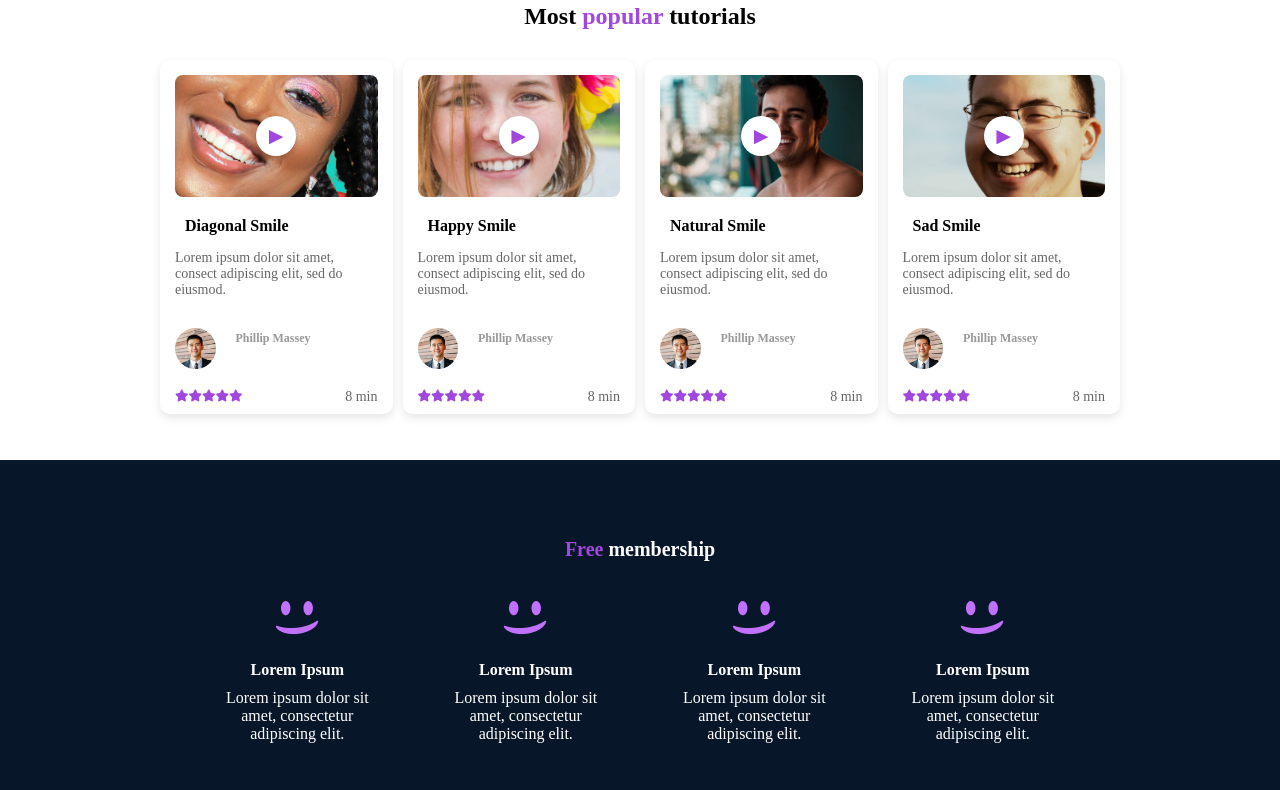
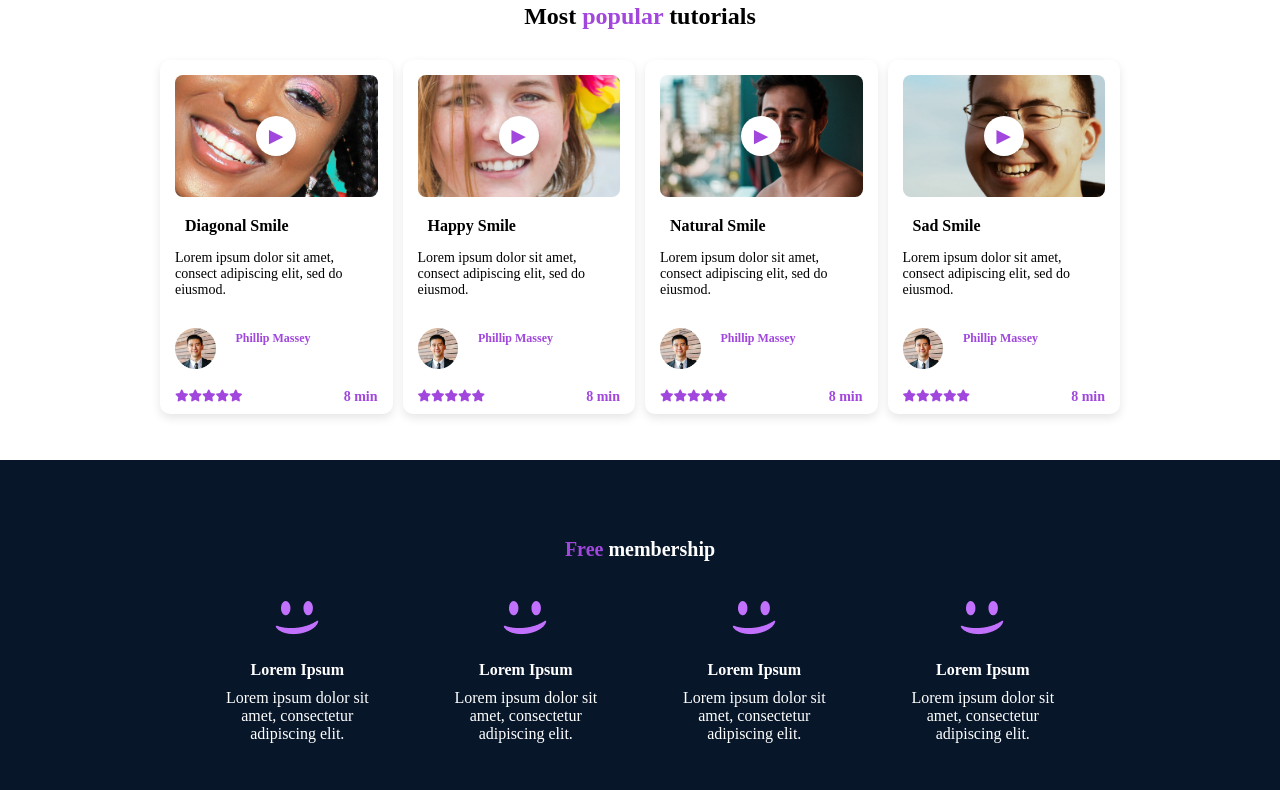
Before and after one commit to skidan007/alx_html_css, a plain HTML site: page css_advanced/index.html in a window 1280 px wide. Shown: the part 1101-1891 px from the top of the page. Drawn offline with Linux system fonts and the light colour scheme.

Commit message:
css advance

```diff
--- a/css_advanced/index.html
+++ b/css_advanced/index.html
@@ -96,10 +96,10 @@
               Lorem ipsum dolor sit amet, consect adipiscing elit, sed do
               eiusmod.
             </p>
-            <div class="card-footer">
+            <div class="card-footer highlight">
               <div class="card-footer-img">
                 <img src="images/avatar.png" alt="Phillip Massey" />
-                <h4>Phillip Massey</h4>
+                <h4 class="highlight">Phillip Massey</h4>
               </div>
               <div class="star">
                 <div><i class="fa-solid fa-star"></i></div>
@@ -107,7 +107,7 @@
                 <div><i class="fa-solid fa-star"></i></div>
                 <div><i class="fa-solid fa-star"></i></div>
                 <div><i class="fa-solid fa-star"></i></div>
-                <p>8 min</p>
+                <p class="highlight">8 min</p>
               </div>
             </div>
           </div>
@@ -125,7 +125,7 @@
             <div class="card-footer">
               <div class="card-footer-img">
                 <img src="images/avatar.png" alt="" />
-                <h4>Phillip Massey</h4>
+                <h4 class="highlight">Phillip Massey</h4>
               </div>
               <div class="star">
                 <div><i class="fa-solid fa-star"></i></div>
@@ -133,7 +133,7 @@
                 <div><i class="fa-solid fa-star"></i></div>
                 <div><i class="fa-solid fa-star"></i></div>
                 <div><i class="fa-solid fa-star"></i></div>
-                <p>8 min</p>
+                <p class="highlight">8 min</p>
               </div>
             </div>
           </div>
@@ -151,7 +151,7 @@
             <div class="card-footer">
               <div class="card-footer-img">
                 <img src="images/avatar.png" alt="Phillip" />
-                <h4>Phillip Massey</h4>
+                <h4 class="highlight">Phillip Massey</h4>
               </div>
               <div class="star">
                 <div><i class="fa-solid fa-star"></i></div>
@@ -159,7 +159,7 @@
                 <div><i class="fa-solid fa-star"></i></div>
                 <div><i class="fa-solid fa-star"></i></div>
                 <div><i class="fa-solid fa-star"></i></div>
-                <p>8 min</p>
+                <p class="highlight">8 min</p>
               </div>
             </div>
           </div>
@@ -177,7 +177,7 @@
             <div class="card-footer">
               <div class="card-footer-img">
                 <img src="images/avatar.png" alt="Phillip" />
-                <h4>Phillip Massey</h4>
+                <h4 class="highlight">Phillip Massey</h4>
               </div>
               <div class="star">
                 <div><i class="fa-solid fa-star"></i></div>
@@ -185,7 +185,7 @@
                 <div><i class="fa-solid fa-star"></i></div>
                 <div><i class="fa-solid fa-star"></i></div>
                 <div><i class="fa-solid fa-star"></i></div>
-                <p>8 min</p>
+                <p class="highlight">8 min</p>
               </div>
             </div>
           </div>
--- a/css_advanced/styles.css
+++ b/css_advanced/styles.css
@@ -48,6 +48,7 @@ header nav {
 }
 .header-p {
     text-align: center;
+    margin-top: 40px;
     margin-bottom: 40px;
 }
 h1 {
@@ -83,7 +84,7 @@ h1 {
 .pros-section h2 {
     font-size: 24px;
     color: #ffff;
-    margin-bottom: 30px;
+    margin-bottom: 10px;
 }
 .pros-grid {
     display: grid;
@@ -104,11 +105,11 @@ h1 {
     color: #999;
 }
 .btn {
-    font-size: 7px;
+    font-size: 10px;
     font-weight: bold;
     background-color: #c271ff;
     color: #ffff;
-    padding: 10px ;
+    padding: 15px ;
     margin-top: 25px;
     border-radius: 50px;
     box-shadow: 0 4px 10px rgba(0,0,0,0.1);;
@@ -212,7 +213,6 @@ q:before, q:after {
 
 .card p {
   font-size: 14px;
-  color: #666;
 }
 
 .card-footer {
```
